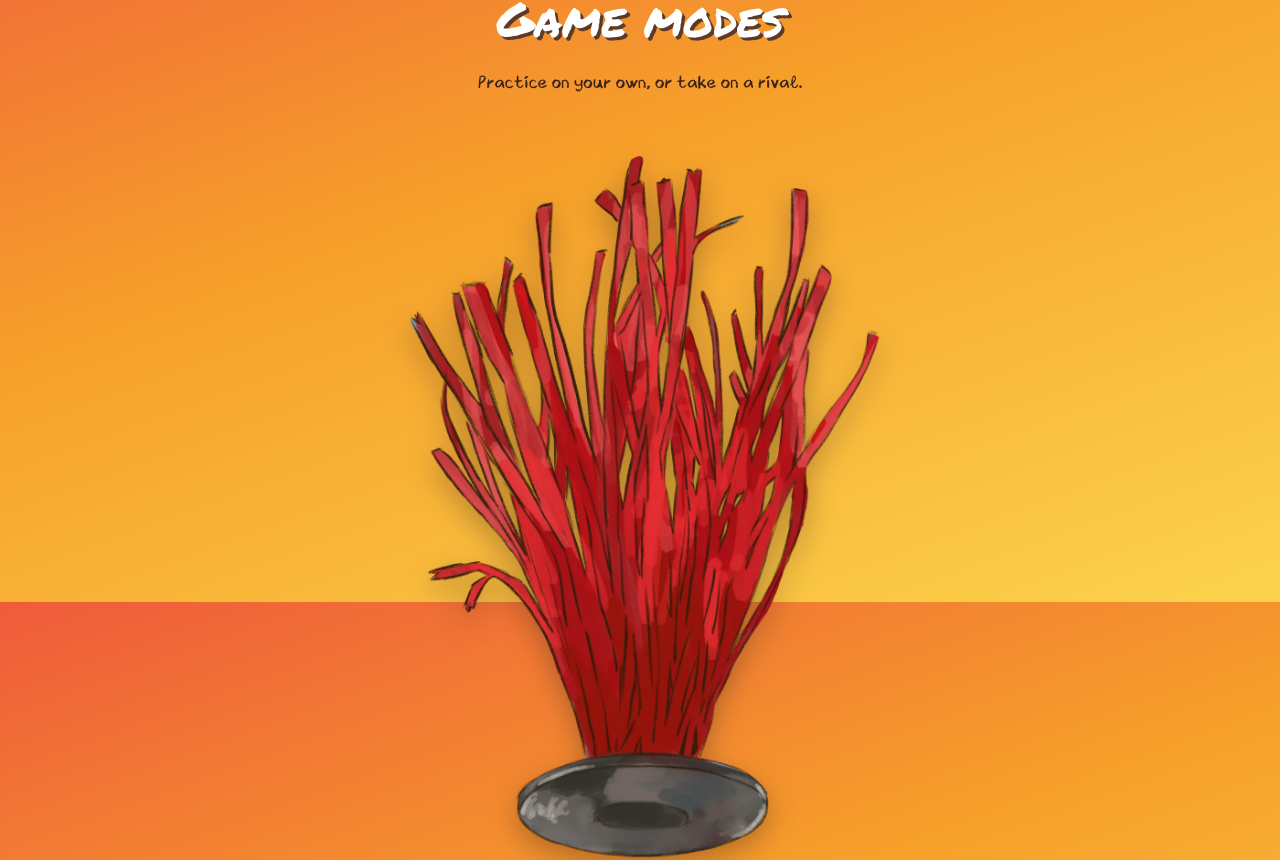
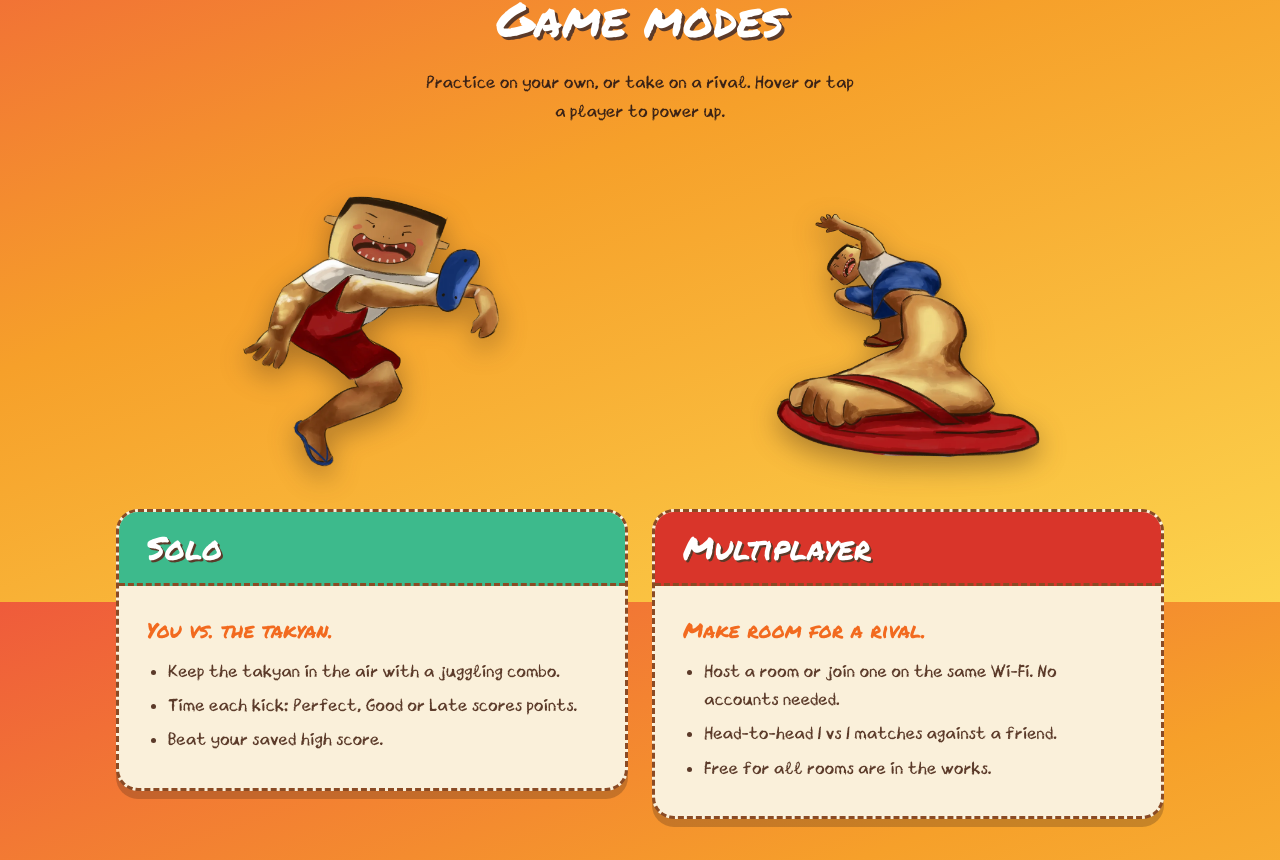
Before and after one commit to Joryuoo/Takyanx, a React (Vite) app: page / in a window 1280 px wide. Shown: the part 1798-2658 px from the top of the page. Built offline with nearby package versions, Linux system fonts and the light colour scheme; no server answers.

Commit message:
refactor(site): merge the players section into game modes and drop the takyan banner

```diff
--- a/src/App.jsx
+++ b/src/App.jsx
@@ -4,7 +4,6 @@ import QrSection from './components/QrSection'
 import Downloads from './components/Downloads'
 import About from './components/About'
 import Gallery from './components/Gallery'
-import Characters from './components/Characters'
 import Modes from './components/Modes'
 import Team from './components/Team'
 import Footer from './components/Footer'
@@ -19,7 +18,6 @@ export default function App() {
         <Downloads />
         <Modes />
         <About />
-        <Characters />
         <Gallery />
         <Team />
       </main>
--- a/src/components/Characters.jsx
+++ /dev/null
@@ -1,39 +0,0 @@
-import c1 from '../assets/img/characters/character1.webp'
-import c1Hover from '../assets/img/characters/character1-hover.webp'
-import c2 from '../assets/img/characters/character2.webp'
-import c2Hover from '../assets/img/characters/character2-hover.webp'
-
-const CHARACTERS = [
-  {
-    name: 'The Striker',
-    alt: 'Takyan X character mid-kick with a blue slipper',
-    idle: c1,
-    hover: c1Hover,
-  },
-  {
-    name: 'The Slider',
-    alt: 'Takyan X character leaning back on a giant red slipper',
-    idle: c2,
-    hover: c2Hover,
-  },
-]
-
-export default function Characters() {
-  return (
-    <section className="section" id="characters">
-      <h2 className="section__title">Meet the players</h2>
-      <p className="section__lead">Hover or tap a player to power up.</p>
-      <ul className="characters">
-        {CHARACTERS.map((c) => (
-          <li className="character" key={c.name} tabIndex={0}>
-            <div className="character__art">
-              <img className="character__idle" src={c.idle} alt={c.alt} loading="lazy" />
-              <img className="character__hover" src={c.hover} alt="" aria-hidden="true" loading="lazy" />
-            </div>
-            <p className="character__name">{c.name}</p>
-          </li>
-        ))}
-      </ul>
-    </section>
-  )
-}
--- a/src/components/Modes.jsx
+++ b/src/components/Modes.jsx
@@ -1,4 +1,7 @@
-import duel from '../assets/img/takyan-duel.webp'
+import c1 from '../assets/img/characters/character1.webp'
+import c1Hover from '../assets/img/characters/character1-hover.webp'
+import c2 from '../assets/img/characters/character2.webp'
+import c2Hover from '../assets/img/characters/character2-hover.webp'
 
 const MODES = [
   {
@@ -10,6 +13,7 @@ const MODES = [
       'Time each kick: Perfect, Good or Late scores points.',
       'Beat your saved high score.',
     ],
+    art: { idle: c1, hover: c1Hover, alt: 'Takyan X player mid-kick with a blue slipper' },
   },
   {
     name: 'Multiplayer',
@@ -20,6 +24,7 @@ const MODES = [
       'Head-to-head 1 vs 1 matches against a friend.',
       'Free for all rooms are in the works.',
     ],
+    art: { idle: c2, hover: c2Hover, alt: 'Takyan X player leaning back on a giant red slipper' },
   },
 ]
 
@@ -27,16 +32,20 @@ export default function Modes() {
   return (
     <section className="section" id="modes">
       <h2 className="section__title">Game modes</h2>
-      <p className="section__lead">Practice on your own, or take on a rival.</p>
-      <img
-        className="modes__art"
-        src={duel}
-        alt="Two Takyan X players leaping toward a red takyan"
-        loading="lazy"
-      />
+      <p className="section__lead">
+        Practice on your own, or take on a rival. Hover or tap a player to
+        power up.
+      </p>
       <div className="modes">
         {MODES.map((m) => (
-          <article className="panel" key={m.name}>
+          <article className="mode" key={m.name}>
+            <div className="character" tabIndex={0}>
+              <div className="character__art">
+                <img className="character__idle" src={m.art.idle} alt={m.art.alt} loading="lazy" />
+                <img className="character__hover" src={m.art.hover} alt="" aria-hidden="true" loading="lazy" />
+              </div>
+            </div>
+            <div className="panel">
               <header className={`panel__head panel__head--${m.tone}`}>
                 <h3>{m.name}</h3>
               </header>
@@ -48,6 +57,7 @@ export default function Modes() {
                   ))}
                 </ul>
               </div>
+            </div>
           </article>
         ))}
       </div>
--- a/src/components/Nav.jsx
+++ b/src/components/Nav.jsx
@@ -10,7 +10,6 @@ export default function Nav() {
         <a href="#download">Download</a>
         <a href="#modes">Modes</a>
         <a href="#about">About</a>
-        <a href="#characters">Players</a>
         <a href="#in-game">In game</a>
         <a href="#team">Team</a>
       </nav>
--- a/src/index.css
+++ b/src/index.css
@@ -175,7 +175,6 @@ h1, h2, h3 { font-family: var(--font-display); font-weight: 400; line-height: 1.
 .footer__interns { width: 160px; margin: 0 auto 8px; }
 
 /* Game modes */
-.modes__art { width: min(640px, 100%); margin: 0 auto 28px; filter: drop-shadow(0 10px 14px rgba(58,34,22,.35)); }
 .modes { display: grid; grid-template-columns: repeat(auto-fit, minmax(280px, 1fr)); gap: 24px; }
 .panel__head--solo { background: var(--play-green); }
 .panel__head--multi { background: var(--pill-red); }
@@ -184,7 +183,6 @@ h1, h2, h3 { font-family: var(--font-display); font-weight: 400; line-height: 1.
 .modes__list li { margin-bottom: 6px; }
 
 /* Characters: the hover art fades in over the idle art */
-.characters { list-style: none; display: grid; grid-template-columns: repeat(auto-fit, minmax(260px, 1fr)); gap: 24px; padding: 0; margin: 28px 0 0; max-width: 820px; margin-inline: auto; }
 .character { text-align: center; outline: none; cursor: pointer; }
 .character__art { position: relative; aspect-ratio: 4 / 5; }
 .character__art img { position: absolute; inset: 0; width: 100%; height: 100%; object-fit: contain; filter: drop-shadow(0 10px 14px rgba(58,34,22,.4)); transition: opacity .25s ease, transform .25s ease; }
@@ -192,6 +190,7 @@ h1, h2, h3 { font-family: var(--font-display); font-weight: 400; line-height: 1.
 .character:hover .character__hover, .character:focus-visible .character__hover { opacity: 1; }
 .character:hover .character__idle, .character:focus-visible .character__idle { opacity: 0; }
 .character:hover .character__art, .character:focus-visible .character__art { transform: scale(1.04) rotate(-1.5deg); transition: transform .25s ease; }
-.character__name { font-family: var(--font-display); font-size: 1.5rem; color: #fff; text-shadow: 2px 2px 0 var(--brown); margin: 8px 0 0; }
+.mode { display: flex; flex-direction: column; gap: 16px; }
+.mode .character__art { aspect-ratio: 4 / 4; max-width: 340px; margin: 0 auto; }
 .footer p { margin: 4px 0; }
 .footer__small { font-size: .9rem; }
```
Also changed, not shown: src/assets/img/takyan-duel.webp (deleted). Lines whose indentation alone changed are shown as unchanged.
